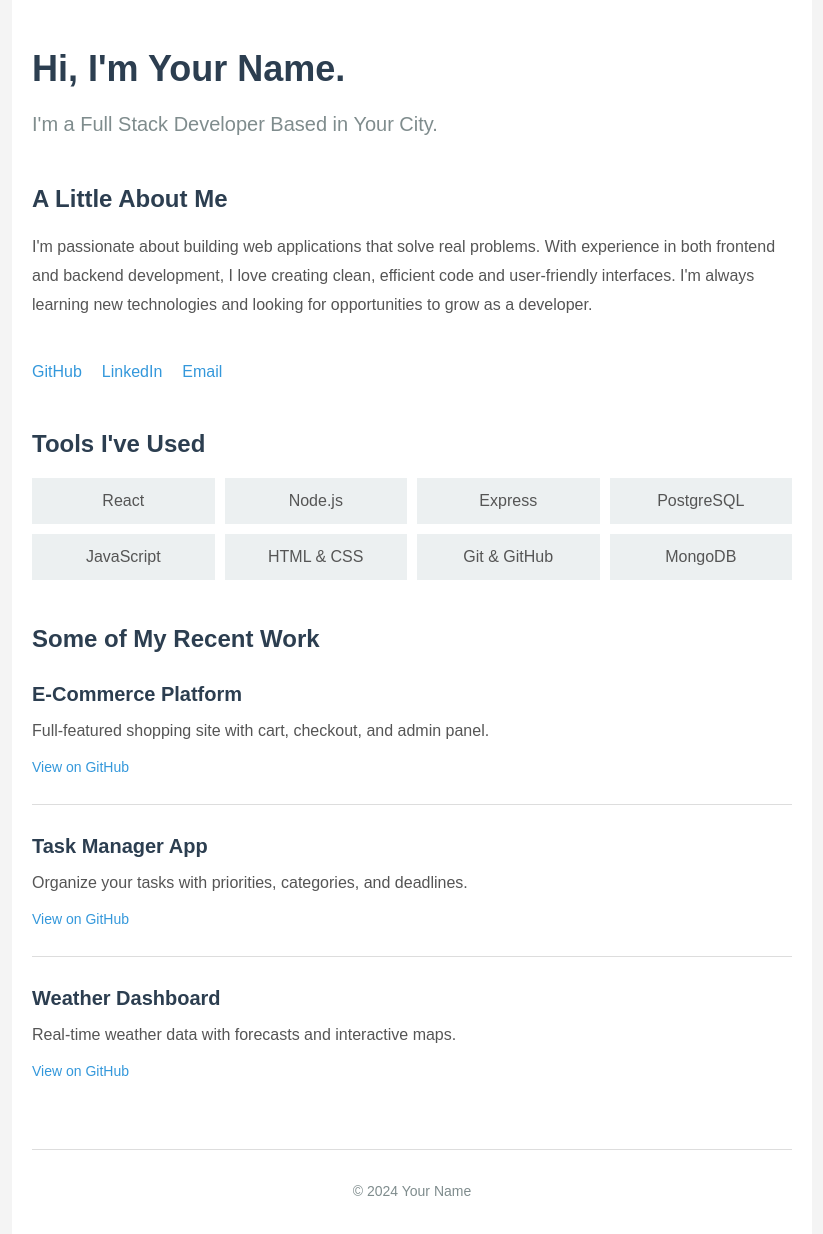
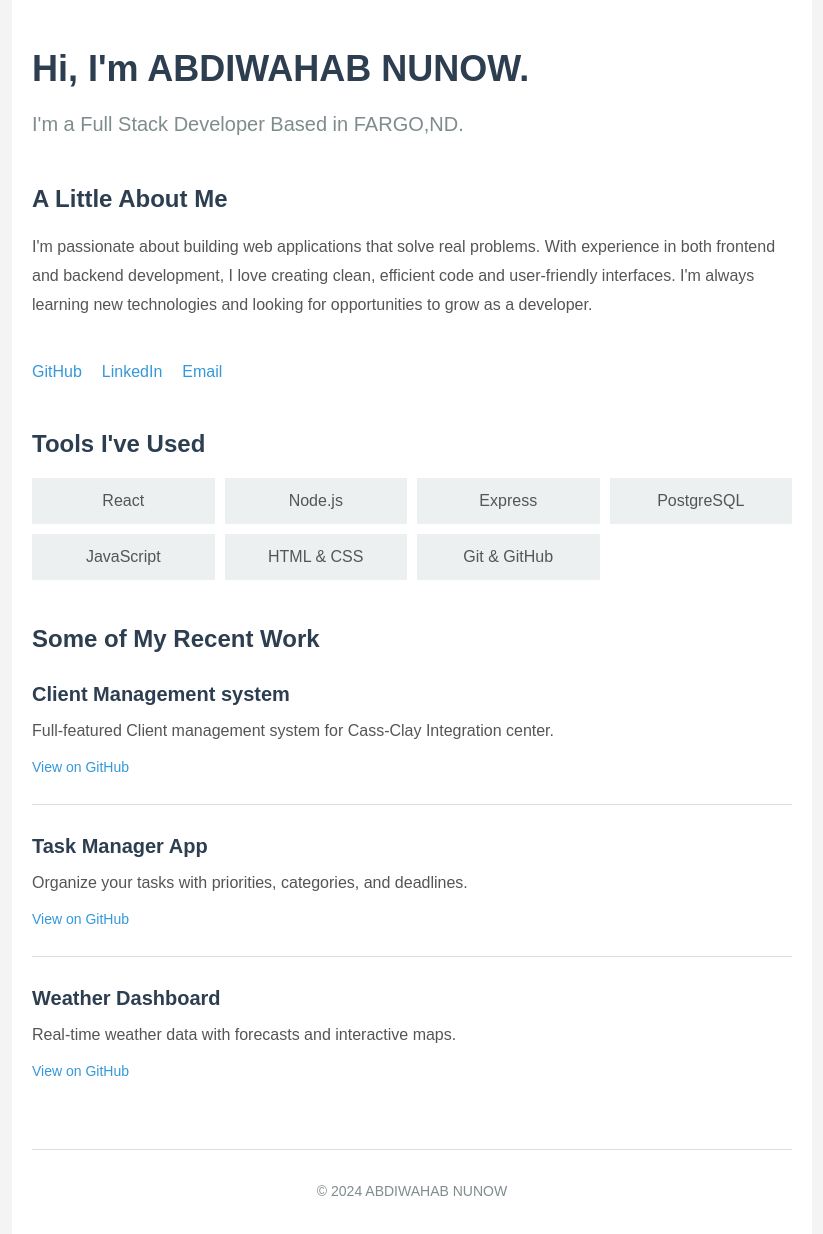
Before and after one commit to abdiwahabnunow/Portfolio, a plain HTML site: page index.html in a window 1280 px wide. Shown: the whole page, without its empty margins (228-1051 px from the left). Drawn offline with Linux system fonts and the light colour scheme.

Commit message:
save the changes

```diff
--- a/index.html
+++ b/index.html
@@ -3,15 +3,15 @@
 <head>
     <meta charset="UTF-8">
     <meta name="viewport" content="width=device-width, initial-scale=1.0">
-    <title>Your Name - Full Stack Developer</title>
+    <title>ABDIWAHAB NUNOW - Full Stack Developer</title>
     <link rel="stylesheet" href="style.css">
 </head>
 <body>
     <div class="container">
 
         <section class="intro">
-            <h1>Hi, I'm Your Name.</h1>
-            <h2>I'm a Full Stack Developer Based in Your City.</h2>
+            <h1>Hi, I'm ABDIWAHAB NUNOW.</h1>
+            <h2>I'm a Full Stack Developer Based in FARGO,ND.</h2>
         </section>
 
         <section class="about">
@@ -40,21 +40,20 @@
                 <li>JavaScript</li>
                 <li>HTML & CSS</li>
                 <li>Git & GitHub</li>
-                <li>MongoDB</li>
             </ul>
         </section>
 
         <section class="projects">
             <h3>Some of My Recent Work</h3>
             <div class="project">
-                <h4>E-Commerce Platform</h4>
-                <p>Full-featured shopping site with cart, checkout, and admin panel.</p>
-                <a href="https://github.com/yourusername/project1" target="_blank">View on GitHub</a>
+                <h4>Client Management system</h4>
+                <p>Full-featured Client management system for Cass-Clay Integration center.</p>
+                <a href="https://github.com/abdiwahabnunow/cass_clay" target="_blank">View on GitHub</a>
             </div>
             <div class="project">
                 <h4>Task Manager App</h4>
                 <p>Organize your tasks with priorities, categories, and deadlines.</p>
-                <a href="https://github.com/yourusername/project2" target="_blank">View on GitHub</a>
+                <a href="https://github.com/abdiwahabnunow/giphy-api-activity-zustand" target="_blank">View on GitHub</a>
             </div>
             <div class="project">
                 <h4>Weather Dashboard</h4>
@@ -64,7 +63,7 @@
         </section>
 
         <footer>
-            <p>&copy; 2024 Your Name</p>
+            <p>&copy; 2024 ABDIWAHAB NUNOW</p>
         </footer>
 
     </div>
```
